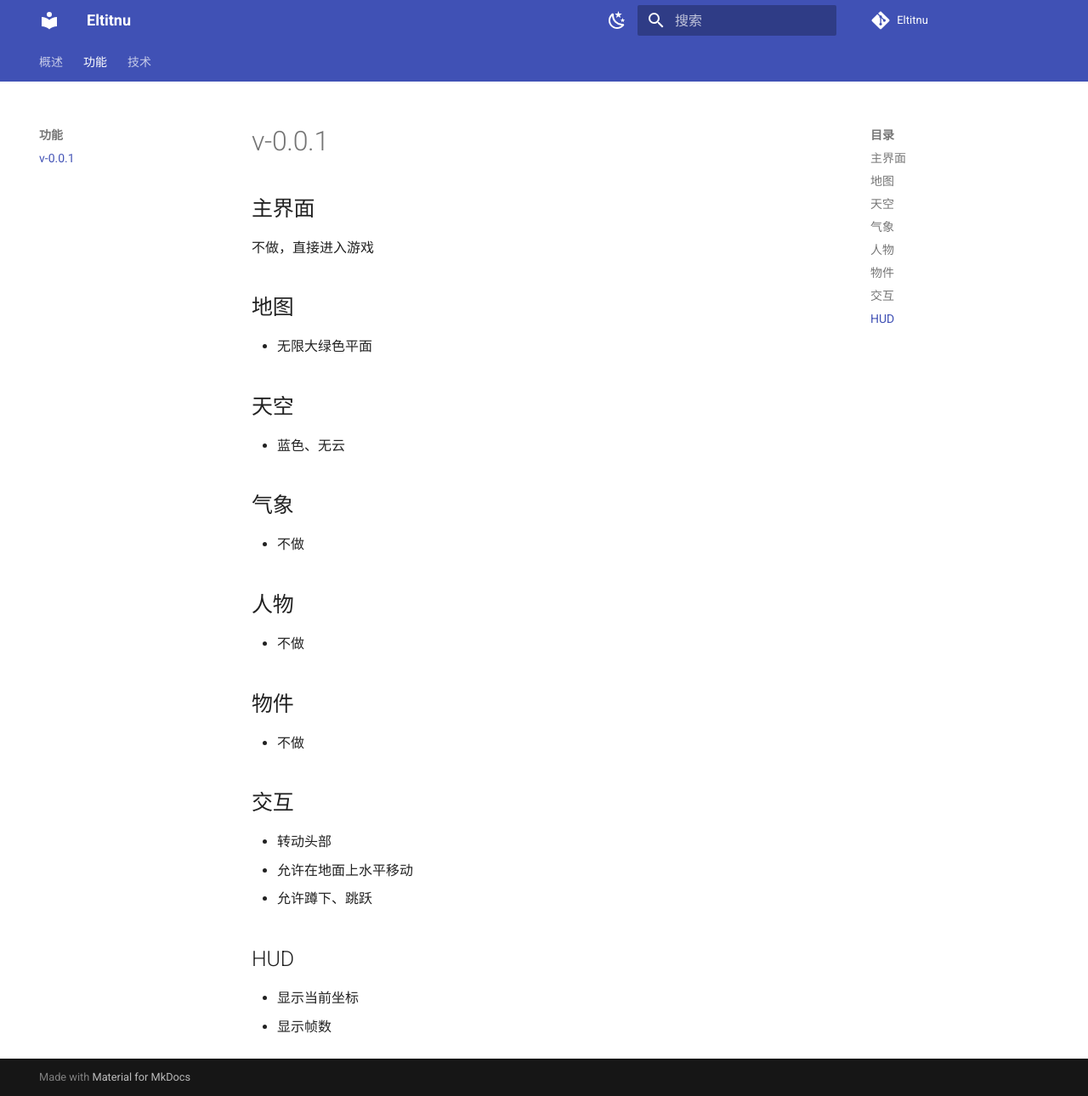
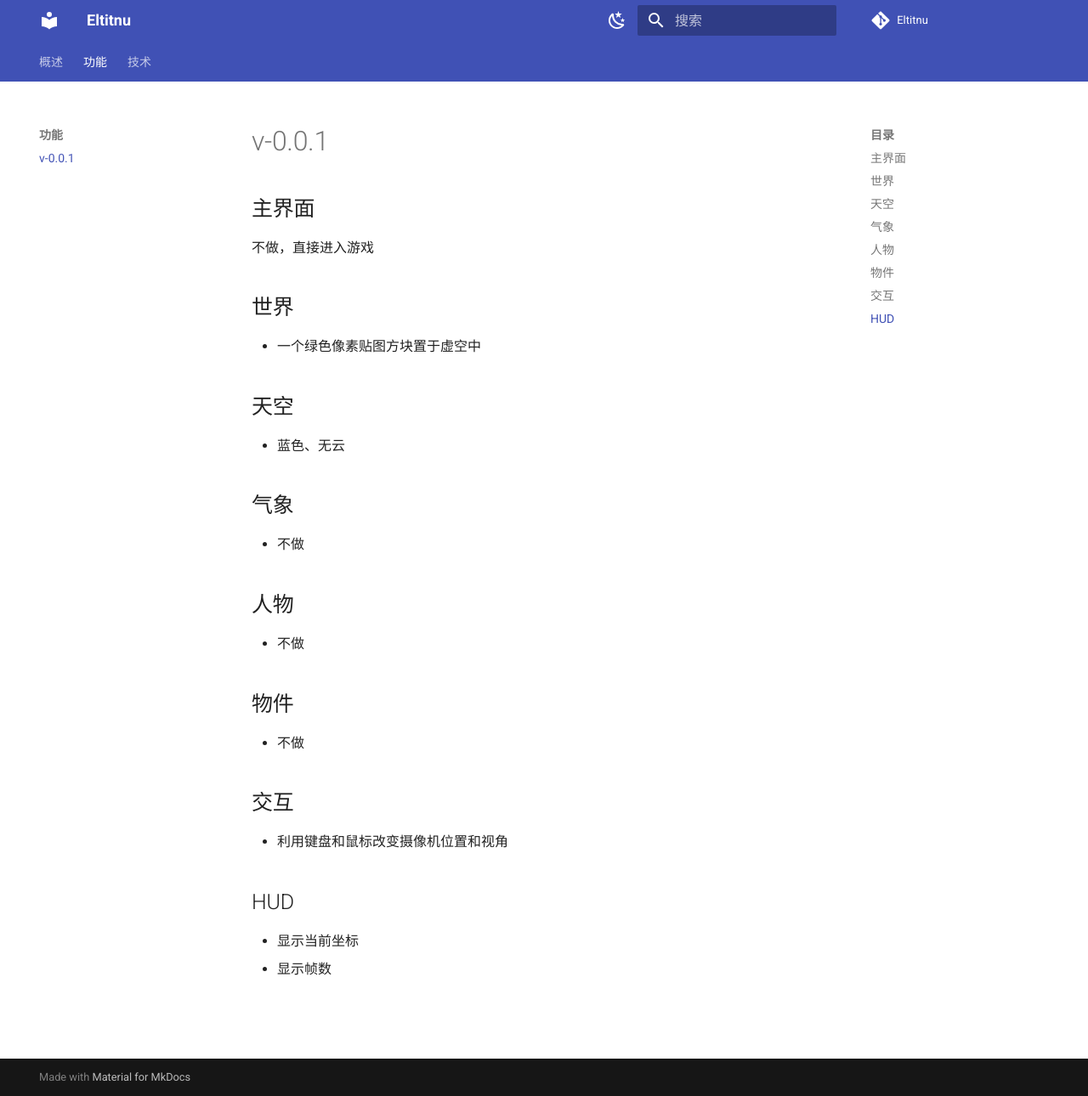
Before and after one commit to rscrsc/eltitnu, an MkDocs documentation site: the page built from docs/function/index.md, in a window 1280 px wide and 1290 px high. Shown: the whole window at 85% size. Built offline with MkDocs 1.6.1 and Material for MkDocs 9.7.7, drawn with Linux system fonts in a browser that asks for light colours; comment, search, counter and statistics services are not loaded.

Commit message:
Update index.md

```diff
--- a/docs/function/index.md
+++ b/docs/function/index.md
@@ -3,8 +3,8 @@
 ## 主界面
 不做，直接进入游戏
 
-## 地图
-- 无限大绿色平面
+## 世界
+- 一个绿色像素贴图方块置于虚空中
 
 ## 天空
 - 蓝色、无云
@@ -19,9 +19,7 @@
 - 不做
 
 ## 交互
-- 转动头部
-- 允许在地面上水平移动
-- 允许蹲下、跳跃
+- 利用键盘和鼠标改变摄像机位置和视角
 
 ## HUD
 - 显示当前坐标
```
